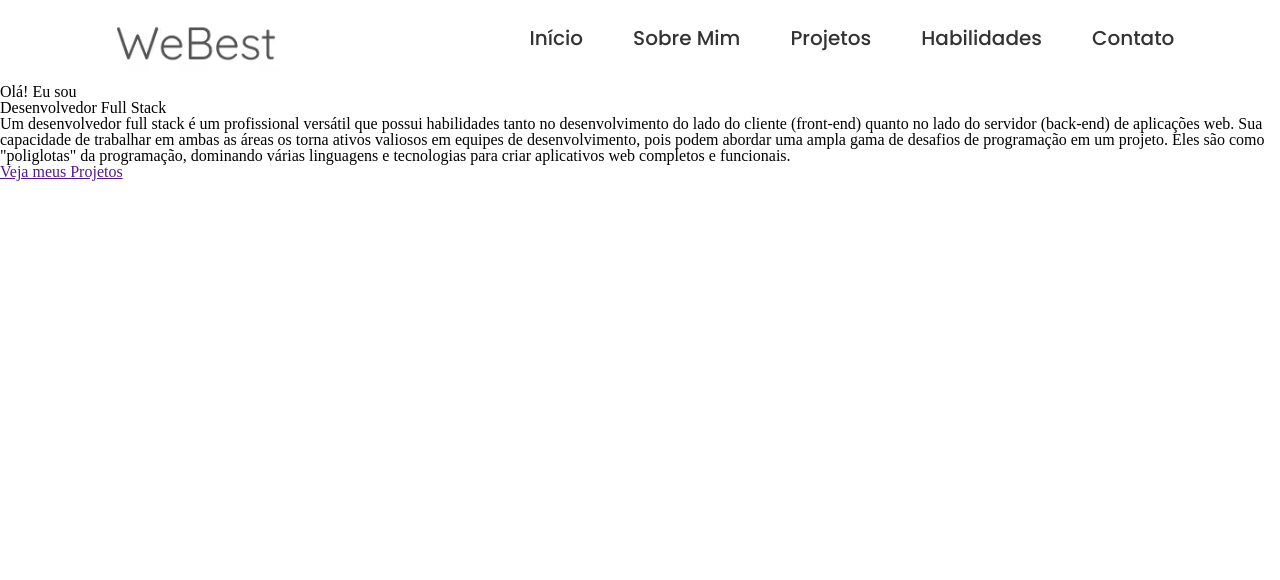
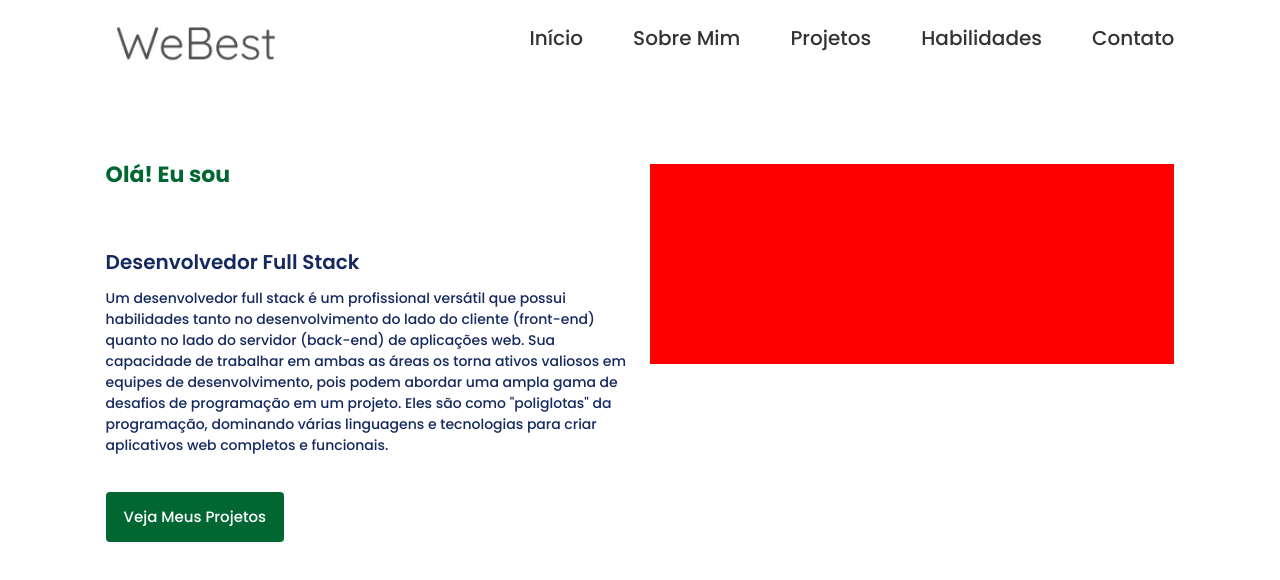
Before and after one commit to gabrielestefono/portfolio, a Next.js app: page / in a window 1280 px wide. Shown: the top 580 px of the page. Built offline with nearby package versions, Linux system fonts and the light colour scheme.

Commit message:
Criando seção de apresentação

```diff
--- /dev/null
+++ b/components/index/Apresentacao.module.scss
@@ -0,0 +1,118 @@
+@mixin mobileM{
+	@media (min-width: 450px){
+		@content;
+	}
+}
+
+@mixin mobileG{
+	@media (min-width: 576px){
+		@content;
+	}
+}
+
+@mixin tablet{
+	@media (min-width: 768px){
+		@content;
+	}
+}
+
+@mixin notebook{
+	@media (min-width: 992px){
+		@content;
+	}
+}
+
+@mixin desktop{
+	@media (min-width: 1200px){
+		@content;
+	}
+}
+
+@mixin desktopHD{
+	@media (min-width: 1440px){
+		@content;
+	}
+}
+
+
+.apresentacao{
+		display: flex;
+		margin-top: 5rem;
+		justify-content: center;
+
+		> div{
+			display: flex;
+			width: 100%;
+			max-width: 83.5vw;
+			flex-direction: column;
+
+			@include tablet(){
+				display: grid;
+				grid-template-columns: 1fr 1fr;
+				gap: 1.25rem;
+			}
+		}
+}
+
+.left{
+	@import '../../styles/variaveis.scss';
+	display: flex;
+	flex-direction: column;
+	gap: 1rem;
+
+	> h1{
+		color: $cor-primaria;
+		font-family: $poppins;
+		font-weight: 700;
+		font-size: 1.375rem;
+	}
+
+	> h2{
+		color: $cor-secundaria;
+		font-family: $poppins;
+		font-size: 1.25rem;
+		font-weight: 600;
+		margin-top: 3.125rem;
+	}
+
+	>p{
+		color: $cor-secundaria;
+		font-family: $poppins;
+		font-weight: 500;
+		text-align: start;
+		font-size: 0.875rem;
+		line-height: 1.5;
+	}
+
+	> .leftLink{
+		margin: 0 auto;
+		margin-top: 0.625rem;
+		width: 100%;
+		display: flex;
+		align-items: center;
+		justify-content: center;
+		height: 3.125rem;
+		background-color: $cor-primaria;
+		color: $branco;
+		font-family: $poppins;
+		font-weight: 500;
+		text-decoration: none;
+		font-size: 0.9375rem;
+		border-radius: 0.25rem;
+
+		@include mobileG{
+			width: fit-content;
+			padding-inline: 1.125rem;
+			margin: 0;
+			margin-top: 1.25rem;
+		}
+	}
+}
+
+.right{
+	// width: 46.625rem;
+	// height: 31.875rem;
+	background-color: red;
+	width: 100%;
+	height: 12.5rem;
+}
--- a/components/index/apresentacao.tsx
+++ b/components/index/apresentacao.tsx
@@ -1,18 +1,17 @@
 import Link from "next/link";
+import styles from './Apresentacao.module.scss';
 
 export default function Apresentacao() {
 	return (
-		<div>
+		<div className={styles.apresentacao}>
 			<div>
-				<div>
-					<div>
-						<h1>Olá! Eu sou</h1>
-					</div>
+				<div className={styles.left}>
+					<h1>Olá! Eu sou</h1>
 					<h2>Desenvolvedor Full Stack</h2>
 					<p>Um desenvolvedor full stack é um profissional versátil que possui habilidades tanto no desenvolvimento do lado do cliente (front-end) quanto no lado do servidor (back-end) de aplicações web. Sua capacidade de trabalhar em ambas as áreas os torna ativos valiosos em equipes de desenvolvimento, pois podem abordar uma ampla gama de desafios de programação em um projeto. Eles são como "poliglotas" da programação, dominando várias linguagens e tecnologias para criar aplicativos web completos e funcionais.</p>
-					<Link href="">Veja meus Projetos</Link>
+					<Link href="" className={styles.leftLink}>Veja Meus Projetos</Link>
 				</div>
-				<div>
+				<div className={styles.right}>
 					<div></div>
 					<div></div>
 					<div></div>
--- a/styles/_variaveis.scss
+++ b/styles/_variaveis.scss
@@ -12,6 +12,7 @@
 
 	/*Cores de Gerais*/
 	--cor-primaria: #006732;
+	--cor-secundaria: #15295F;
 }
 
 /*Fontes*/
@@ -25,3 +26,4 @@ $branco: var(--branco);
 
 /*Cores Gerais*/
 $cor-primaria: var(--cor-primaria);
+$cor-secundaria: var(--cor-secundaria);
```
